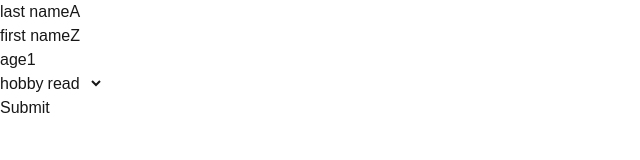
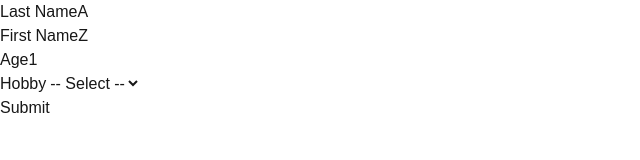
Before and after one commit to UWScorpion/practiceproject, a Next.js app in the folder my-practice-app/: page /reactform in a window 1280 px wide. Shown: the top 160 px of the page, without its empty margins (0-640 px from the left). Built offline with nearby package versions, Linux system fonts and the light colour scheme.

Commit message:
refactor

```diff
--- a/my-practice-app/app/colorboard/page.tsx
+++ b/my-practice-app/app/colorboard/page.tsx
@@ -4,19 +4,23 @@ import { useState } from "react";
 const ROWS = 4;
 const COLS = 5;
 
+type Cell = {
+  symbol: string;
+  checked: boolean;
+};
+
 function ColorBoard() {
-  const [board, setBoard] = useState(
-    Array.from(Array(ROWS), () =>
-      Array(COLS).fill({
+  const [board, setBoard] = useState<Cell[][]>(
+    Array.from({ length: ROWS }, () =>
+      Array.from({ length: COLS }, () => ({
         symbol: "X",
         checked: false,
-      })
+      }))
     )
   );
   const onBoardClick = (i: number, j: number) => {
     const boardCopy = JSON.parse(JSON.stringify(board));
     boardCopy[i][j].checked = !boardCopy[i][j].checked;
-    console.log(i, j);
     setBoard(boardCopy);
   };
   return (
--- a/my-practice-app/app/reactform/page.tsx
+++ b/my-practice-app/app/reactform/page.tsx
@@ -1,10 +1,17 @@
 "use client";
-import React from "react";
+
+import React, { useCallback, useState } from "react";
 import "./form.css";
-import { useCallback, useState } from "react";
 
-const formSchema = null;
+// === Constants ===
+enum QuestionType {
+  Text,
+  Number,
+  Select,
+  Radio,
+}
 
+// === Types ===
 interface Question {
   id: string;
   label: string;
@@ -15,43 +22,33 @@ interface Question {
   validator?: (value: string) => string | undefined;
 }
 
-interface Error {
+interface FormErrors {
   [key: string]: string;
 }
 
-enum QuestionType {
-  Text,
-  Number,
-  Select,
-  Radio,
+interface CustomFormProps {
+  formSchema: unknown; // Reserved for future use
+  onSubmit: (data: Question[]) => void;
 }
 
-type CustomFormProps = {
-  formSchema: unknown;
-  onSubmit: (data: Question[]) => void;
-};
-
-const CustomForm = ({ formSchema, onSubmit }: CustomFormProps) => {
-  const [questionData, setQuestionData] = useState([
+// === Sample Questions (can be passed as props later) ===
+const defaultQuestions: Question[] = [
   {
     id: "1",
-      label: "last name",
+    label: "Last Name",
     text: "A",
-      disable: false,
     type: QuestionType.Text,
   },
   {
     id: "2",
-      label: "first name",
+    label: "First Name",
     text: "Z",
-      disable: false,
     type: QuestionType.Text,
   },
   {
     id: "3",
-      label: "age",
+    label: "Age",
     text: "1",
-      disable: false,
     type: QuestionType.Number,
     validator: (value: string) => {
       const num = Number(value);
@@ -62,126 +59,135 @@ const CustomForm = ({ formSchema, onSubmit }: CustomFormProps) => {
   },
   {
     id: "4",
-      label: "hobby",
+    label: "Hobby",
     text: "please select",
-      disable: false,
     type: QuestionType.Select,
     options: ["read", "travel", "swim"],
   },
-  ] as Question[]);
-  const [errors, setErrors] = useState({});
+];
 
-  const getQuestionValue = (idx: number) => {
-    return questionData[idx].text ?? "";
+// === Component: CustomForm ===
+const CustomForm: React.FC<CustomFormProps> = ({ formSchema, onSubmit }) => {
+  const [questions, setQuestions] = useState<Question[]>(defaultQuestions);
+  const [errors, setErrors] = useState<FormErrors>({});
+
+const handleInputChange = (
+  idx: number,
+  e: React.ChangeEvent<HTMLInputElement | HTMLSelectElement>
+) => {
+  const value = e.target.value;
+  const updatedQuestions = [...questions];
+  const question = updatedQuestions[idx];
+
+  // Validate input
+  const error = question.validator?.(value);
+  setErrors((prev) => {
+    const newErrors = { ...prev };
+    if (error) {
+      newErrors[question.label] = error;
+    } else {
+      delete newErrors[question.label]; // Remove key if no error
+    }
+    return newErrors;
+  });
+
+  // Update question value
+  updatedQuestions[idx] = {
+    ...question,
+    text: value,
+  };
+  setQuestions(updatedQuestions);
 };
 
-  const validateInput = (input: string, question?: Question) => {
-    const newErrors = {} as Error;
-    if (question?.validator) {
-      const error = question.validator(input);
-      if (error) {
-        newErrors[question.label] = error;
-      }
-    }
-    console.log(" newErrors", question?.validator, newErrors);
-    setErrors(newErrors);
+  const renderInput = (question: Question, idx: number) => {
+    const value = question.text ?? "";
+    const commonProps = {
+      value,
+      disabled: question.disable,
+      onChange: (e: React.ChangeEvent<any>) => handleInputChange(idx, e),
     };
 
-  const handleTextchange = (
-    idx: number,
-    e:
-      | React.ChangeEvent<HTMLInputElement>
-      | React.ChangeEvent<HTMLSelectElement>,
-    question?: Question
-  ) => {
-    validateInput(e.target.value, question);
-    const updatedData = [...questionData];
-    updatedData[idx] = {
-      ...updatedData[idx],
-      text: e.target.value,
-    };
-    setQuestionData(updatedData);
-  };
+    switch (question.type) {
+      case QuestionType.Text:
+      case QuestionType.Number:
+        return <input type="text" {...commonProps} />;
 
-  const getQuestion = (question: Question, idx: number) => {
-    if (question.type === QuestionType.Text) {
+      case QuestionType.Select:
         return (
-        <input
-          type="text"
-          value={getQuestionValue(idx)}
-          onChange={(e) => handleTextchange(idx, e, question)}
-        ></input>
-      );
-    } else if (question.type === QuestionType.Number) {
-      return (
-        <input
-          type="text"
-          value={getQuestionValue(idx)}
-          onChange={(e) => handleTextchange(idx, e, question)}
-        ></input>
-      );
-    } else if (question.type === QuestionType.Select) {
-      return (
-        <select
-          value={getQuestionValue(idx)}
-          onChange={(e) => handleTextchange(idx, e)}
-        >
-          {questionData[idx].options?.map((option) => (
+          <select {...commonProps}>
+            <option value="">-- Select --</option>
+            {question.options?.map((option) => (
               <option key={option} value={option}>
                 {option}
               </option>
             ))}
           </select>
         );
-    }
 
+      case QuestionType.Radio:
         return (
+          <>
+            {question.options?.map((option) => (
+              <label key={option}>
                 <input
                   type="radio"
-        value={getQuestionValue(idx)}
-        onChange={(e) => handleTextchange(idx, e)}
-      ></input>
+                  value={option}
+                  checked={value === option}
+                  onChange={(e) => handleInputChange(idx, e)}
+                  disabled={question.disable}
+                />
+                {option}
+              </label>
+            ))}
+          </>
         );
+
+      default:
+        return null;
+    }
   };
 
   const handleSubmit = (e: React.FormEvent<HTMLFormElement>) => {
     e.preventDefault();
-    if (Object.keys(errors).length > 0) {
-      alert("Please fix the errors before submitting the form.");
+
+    const hasErrors = Object.values(errors).some((msg) => msg);
+    if (hasErrors) {
+      alert("Please fix the errors before submitting.");
       return;
     }
-    onSubmit(questionData);
+
+    onSubmit(questions);
   };
+
   return (
     <div className="form">
       <form onSubmit={handleSubmit}>
-        {questionData.map((question, idx) => (
-          <div key={question.id}>
-            <label>{question.label}</label>
-            {getQuestion(question, idx)}
+        {questions.map((q, idx) => (
+          <div key={q.id} className="form-group">
+            <label htmlFor={`question-${q.id}`}>{q.label}</label>
+            {renderInput(q, idx)}
+            {errors[q.label] && (
+              <div className="form-error">{errors[q.label]}</div>
+            )}
           </div>
         ))}
         <button type="submit">Submit</button>
       </form>
-      {Object.keys(errors).length > 0 ? (
-        <div>{JSON.stringify(errors)}</div>
-      ) : (
-        ""
-      )}
     </div>
   );
 };
 
-const Form = () => {
-  const onSubmit = useCallback((obj: Question[]) => {
-    console.log(obj);
+// === Component: Form (Wrapper) ===
+const Form: React.FC = () => {
+  const handleSubmit = useCallback((data: Question[]) => {
+    console.log("Form submitted:", data);
   }, []);
 
   return (
     <div className="page-container">
       <div className="main-container">
         <div className="form-container">
-          <CustomForm formSchema={formSchema} onSubmit={onSubmit} />
+          <CustomForm formSchema={null} onSubmit={handleSubmit} />
         </div>
       </div>
     </div>
--- a/my-practice-app/app/realestate/house.tsx
+++ b/my-practice-app/app/realestate/house.tsx
@@ -6,25 +6,45 @@ interface Props {
 }
 
 interface Address {
-    city: string;
-    country: string;
-    crossStreet: string;
-    full: string;
-    postalCode: string;
-    state: string;
-    streetName: string;
-    streetNumberText: string;
-    unit: string;
-  }
+  city?: string;
+  country?: string;
+  crossStreet?: string;
+  full?: string;
+  postalCode?: string;
+  state?: string;
+  streetName?: string;
+  streetNumberText?: string;
+  unit?: string;
+}
 
 function House({ house }: Props) {
-  const getAddress = (address: Address) => {
-    return `${address.full}, ${address.city}, ${address.state}, ${address.country}, ${address.postalCode}`;
+  const address = house.address as Address | undefined;
+  const photos = house.photos as string[] | undefined;
+
+  const getFormattedAddress = (addr?: Address): string => {
+    if (!addr) return "Address not available";
+
+    const parts = [
+      addr.full,
+      addr.city,
+      addr.state,
+      addr.country,
+      addr.postalCode,
+    ];
+
+    return parts.filter(Boolean).join(", ");
   };
+
+  const imageSrc = photos?.[0] ?? "/placeholder.jpg"; // fallback image
+
   return (
-    <div>
-      <img src={(house.photos as string[])[0]} />
-      <div>{getAddress(house.address as Address)}</div>
+    <div className="house-card">
+      <img
+        src={imageSrc}
+        alt="Property"
+        style={{ width: "30%", height: "auto", objectFit: "cover" }}
+      />
+      <div className="house-address">{getFormattedAddress(address)}</div>
     </div>
   );
 }
--- a/my-practice-app/app/todolist/page.tsx
+++ b/my-practice-app/app/todolist/page.tsx
@@ -1,39 +1,46 @@
 "use client";
 import { useState } from "react";
 
-const DEFAULT_ITEMS = [
+interface TodoItem {
+  id: string;
+  name: string;
+  checked: boolean;
+};
+
+const DEFAULT_ITEMS: TodoItem[] = [
   { id: "1", name: "apple", checked: false },
   { id: "2", name: "banana", checked: false },
   { id: "3", name: "peach", checked: false },
 ];
 const TodoListPage = () => {
-  const [items, setItems] = useState(DEFAULT_ITEMS);
-  const [addItem, setAddItem] = useState("");
+  const [items, setItems] = useState<TodoItem[]>(DEFAULT_ITEMS);
+  const [newItem, setNewItem] = useState("");
   const addItemToList = () => {
-    if (addItem === "") return;
-    const newitems = [
-      { id: "" + (items.length + 1), name: addItem, checked: false },
-      ...items,
-    ];
-    setItems(newitems);
+    if (newItem === "") return;
+    const item: TodoItem = { id: "" + (items.length + 1), name: newItem, checked: false };
+    setItems((prevItems) => [item, ...prevItems]);
   };
-  const setChecked = (idx: number) => {
-    const newItem = { ...items[idx], checked: !items[idx].checked };
-    const newItems = [...items];
-    newItems[idx] = newItem;
-    setItems(newItems);
+  const toggleChecked = (index: number) => {
+    setItems((prevItems) => {
+      const updatedItems = [...prevItems];
+      updatedItems[index] = {
+        ...updatedItems[index],
+        checked: !updatedItems[index].checked,
+      };
+      return updatedItems;
+    });
   };
 
   const deleteItems = () => {
-    const newitems = items.filter(i=>!i.checked);
-    setItems(newitems);
+    setItems((prevItems) => prevItems.filter((item) => !item.checked));
   };
   return (
     <>
       <input
         type="text"
-        value={addItem}
-        onChange={(e) => setAddItem(e.target.value)}
+        placeholder="Enter item"
+        value={newItem}
+        onChange={(e) => setNewItem(e.target.value)}
       ></input>
       <button onClick={() => addItemToList()}>add</button>
       <ul>
@@ -42,7 +49,7 @@ const TodoListPage = () => {
             <input
               type="checkbox"
               checked={i.checked}
-              onChange={() => setChecked(idx)}
+              onChange={() => toggleChecked(idx)}
             ></input>
             {i.name}
           </li>
```
Also changed, not shown: my-practice-app/app/realestate/page.tsx (+46 -23 lines). Lines whose indentation alone changed are shown as unchanged.
